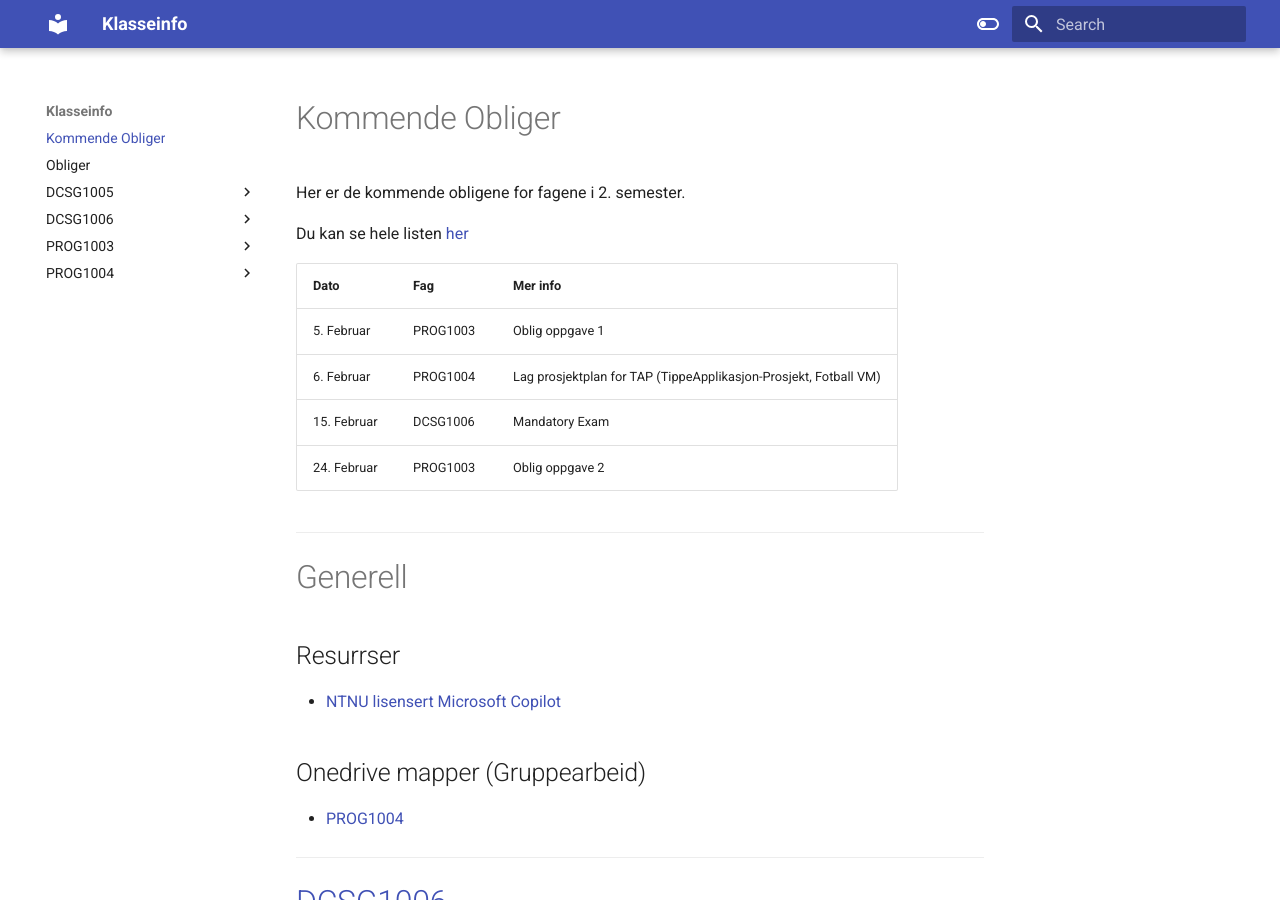
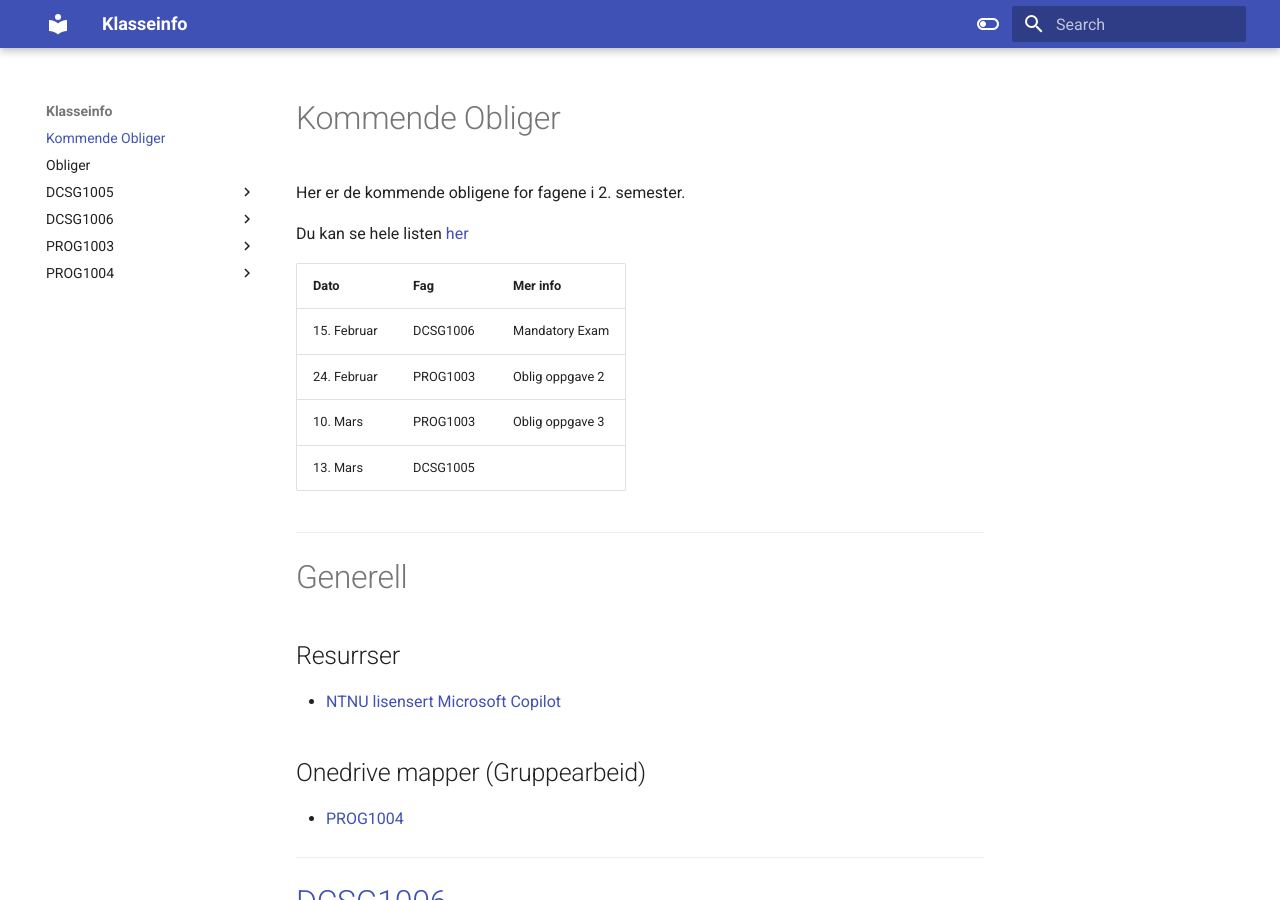
Before and after one commit to ProtoSparky/DIGSEC-Info-Board, an MkDocs documentation site: the page built from docs/index.md, in a window 1280 px wide and 900 px high. Built offline with MkDocs 1.6.1 and Material for MkDocs 9.7.7, drawn with Linux system fonts in a browser that asks for light colours.

Commit message:
oblig update

```diff
--- a/docs/index.md
+++ b/docs/index.md
@@ -6,10 +6,10 @@ Du kan se hele listen [her](./obliger.md)
 
 |Dato|Fag|Mer info|
 |---|---|---|
-|5. Februar|PROG1003|Oblig oppgave 1|
-|6. Februar|PROG1004|Lag prosjektplan for TAP (TippeApplikasjon-Prosjekt, Fotball VM)|
 |15. Februar|DCSG1006|Mandatory Exam|
 |24. Februar|PROG1003|Oblig oppgave 2|
+|10. Mars|PROG1003|Oblig oppgave 3|
+|13. Mars| DCSG1005||
 
 -------------
 
```
Also changed, not shown: docs/obliger.md (+0 -2 lines).
